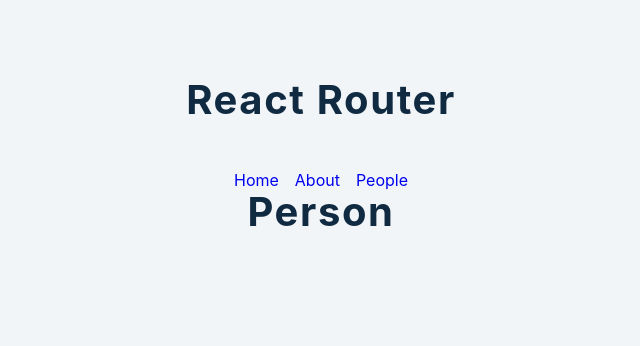
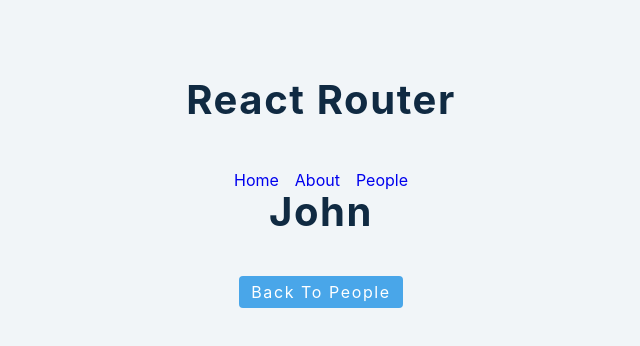
Before and after one commit to DinaTaklit/React-Fundamentals, a React (Create React App) app: page /persons/1 in a window 1280 px wide. Shown: the top 346 px of the page, without its empty margins (319-959 px from the left). Built offline with nearby package versions, Linux system fonts and the light colour scheme.

Commit message:
11.ReactRouter: setup Person component

```diff
--- a/src/component/11.ReactRouter/Person.js
+++ b/src/component/11.ReactRouter/Person.js
@@ -1,7 +1,22 @@
+import React, { useState, useEffect } from 'react';
+import {Link, useParams} from 'react-router-dom'
+import { data } from '../../data';
+
+
 const Person = () => {
+
+    const [name, setName] = useState('')
+    const {id} = useParams()
+
+    useEffect(() => {
+        const person = data.find(person => person.id === parseInt(id))
+        setName(person.name)
+    }, [])
+
     return (
       <div>
-        <h2>person</h2>
+        <h2>{name}</h2>
+        <Link className="btn" to="/people"> Back to People</Link>
       </div>
     );
 };
```
